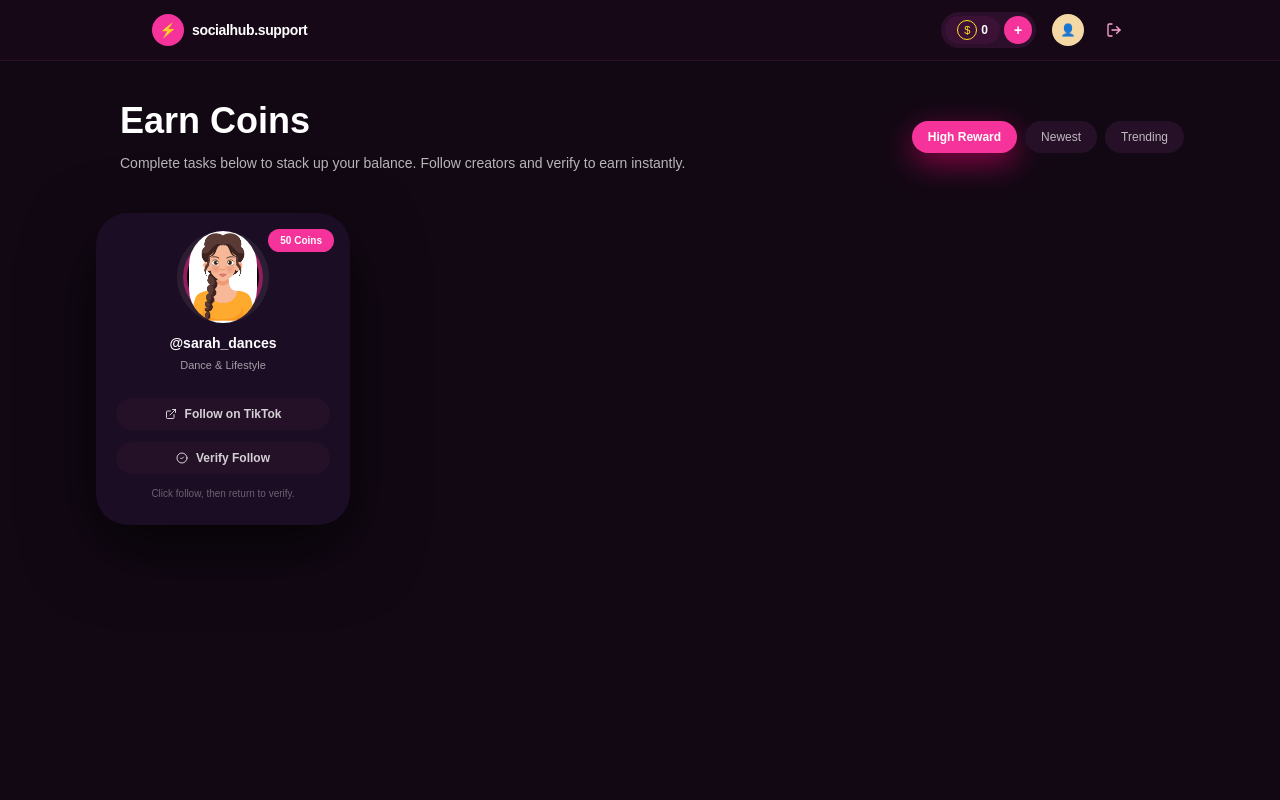
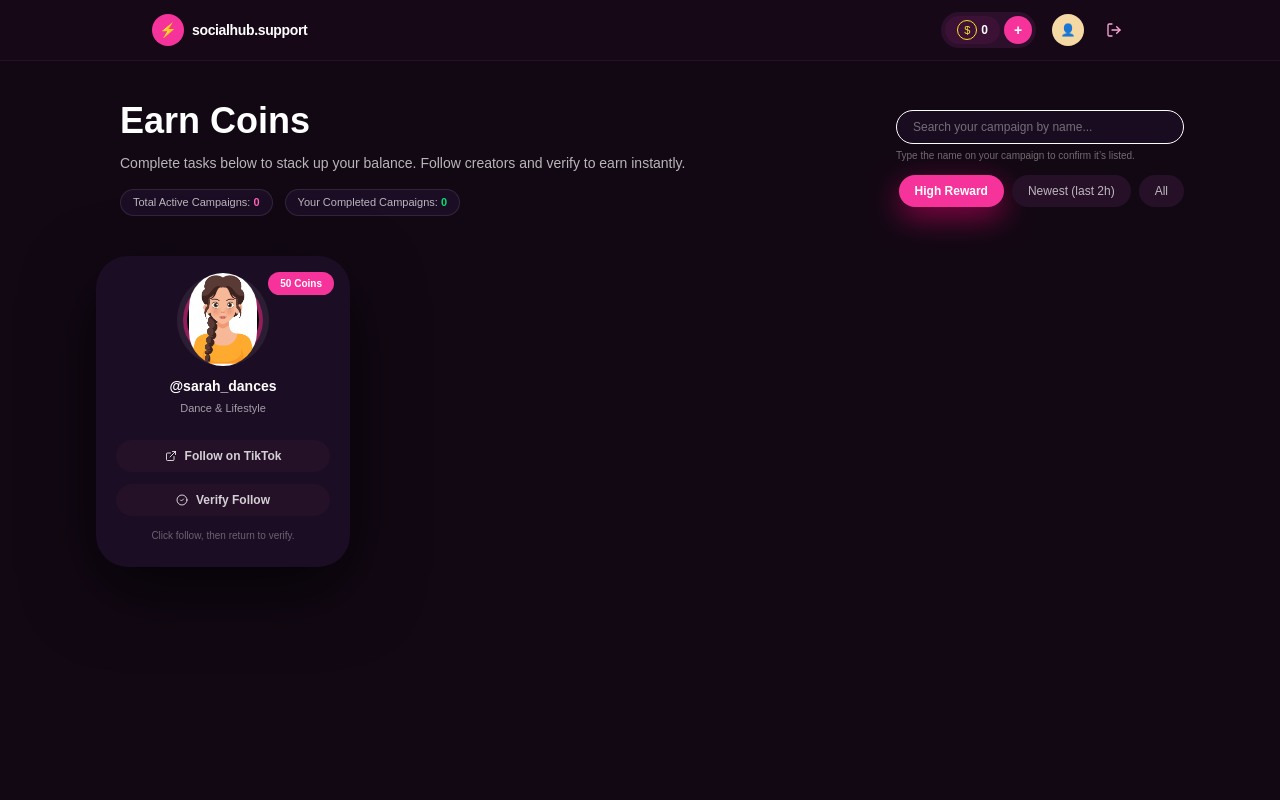
Before and after one commit to Wcoder547/socialhub.support, a Next.js app: page /earn-coins in a window 1280 px wide. Shown: the top 800 px of the page. Built offline with nearby package versions, Linux system fonts and the light colour scheme; no server answers.

Commit message:
feat(earn-coins): enhance task filtering and pagination features

```diff
--- a/src/app/earn-coins/page.tsx
+++ b/src/app/earn-coins/page.tsx
@@ -16,6 +16,8 @@ interface Task {
   status: string;
   userPhoto?: string | null;
   userName?: string | null;
+  createdByRole?: "admin" | "user";
+  createdAt?: string;
 }
 
 const fallbackProfiles = [
@@ -27,6 +29,8 @@ const fallbackProfiles = [
     avatar: "/avatars/sarah.jpg",
   },
 ];
+
+const PAGE_SIZE = 100;
 
 export default function EarnCoinsPage() {
   const router = useRouter();
@@ -40,9 +44,12 @@ export default function EarnCoinsPage() {
   const [verifying, setVerifying] = useState<Record<string, boolean>>({});
 
   const [errorMessage, setErrorMessage] = useState<string | null>(null);
+  const [search, setSearch] = useState("");
 
+  const [tab, setTab] = useState<"high" | "newest" | "all">("high");
+  const [page, setPage] = useState(1);
 
-
+  // load completed tasks from localStorage (per user & browser)
   useEffect(() => {
     if (typeof window === "undefined") return;
 
@@ -65,7 +72,7 @@ export default function EarnCoinsPage() {
     }
   }, []);
 
-
+  // persist completed -> localStorage
   useEffect(() => {
     if (typeof window === "undefined") return;
     localStorage.setItem("completedTasks", JSON.stringify(completed));
@@ -95,6 +102,56 @@ export default function EarnCoinsPage() {
 
   const hasTasks = tasks.length > 0;
 
+  // --- filtering & sorting pipeline ---
+
+  // 1) filter by tab
+  let tabFiltered = tasks;
+
+  if (tab === "high") {
+    // only admin campaigns
+    tabFiltered = tasks.filter((t) => t.createdByRole === "admin");
+  } else if (tab === "newest") {
+    // tasks from last 2 hours (admin + user)
+    const twoHoursAgo = Date.now() - 2 * 60 * 60 * 1000;
+    tabFiltered = tasks.filter((t) => {
+      if (!t.createdAt) return false;
+      const created = new Date(t.createdAt).getTime();
+      return created >= twoHoursAgo;
+    });
+  }
+  // tab === "all" => no role filter, user + admin both
+
+  // 2) search by userName
+  const searchFiltered = tabFiltered.filter((task) => {
+    if (!search.trim()) return true;
+    const name = task.userName || "";
+    return name.toLowerCase().includes(search.trim().toLowerCase());
+  });
+
+  // 3) sort newest‑first
+  const sortedTasks = [...searchFiltered].sort((a, b) => {
+    const da = a.createdAt ? new Date(a.createdAt).getTime() : 0;
+    const db = b.createdAt ? new Date(b.createdAt).getTime() : 0;
+    return db - da;
+  });
+
+  // 4) pagination
+  const totalPages = Math.max(1, Math.ceil(sortedTasks.length / PAGE_SIZE));
+  const currentPage = Math.min(page, totalPages);
+  const startIndex = (currentPage - 1) * PAGE_SIZE;
+  const paginatedTasks = sortedTasks.slice(
+    startIndex,
+    startIndex + PAGE_SIZE
+  );
+
+  // reset page when tab/search change
+  useEffect(() => {
+    setPage(1);
+  }, [tab, search]);
+
+  // totals (for header)
+  const totalActiveCampaigns = sortedTasks.length;
+  const totalCompletedByUser = Object.values(completed).filter(Boolean).length;
 
   const handleVerify = async (taskId: string) => {
     if (!canVerify[taskId] || verifying[taskId]) return;
@@ -108,7 +165,7 @@ export default function EarnCoinsPage() {
       });
 
       const text = await res.text();
-      let data= null;
+      let data = null;
       try {
         data = text ? JSON.parse(text) : null;
       } catch (e) {
@@ -129,7 +186,6 @@ export default function EarnCoinsPage() {
     }
   };
 
-
   const handleOpenProfile = async (task: Task) => {
     try {
       const res = await fetch("/api/tasks/open", { method: "POST" });
@@ -143,8 +199,6 @@ export default function EarnCoinsPage() {
         return;
       }
 
-
-      // allowed -> keep your old logic
       setHighlighted(task._id);
       setCanVerify((prev) => ({
         ...prev,
@@ -167,15 +221,13 @@ export default function EarnCoinsPage() {
   return (
     <>
       <main className="min-h-screen bg-[#120814] text-white">
-
-
         <DashboardNavbar />
 
         <div className="mx-auto max-w-6xl px-4 py-10 md:px-8">
           {errorMessage && (
             <div className="fixed inset-x-0 bottom-4 z-50 flex justify-center px-4">
               <div className="flex max-w-sm items-center gap-2 rounded-full bg-[#1b0d24] px-4 py-2 text-xs text-pink-50 shadow-[0_18px_45px_rgba(0,0,0,0.7)] border border-pink-500/40">
-      <span className="flex h-5 w-5 flex-shrink-0 items-center justify-center rounded-full bg-pink-500 text-[10px] font-bold">
+                <span className="flex h-5 w-5 shrink-0 items-center justify-center rounded-full bg-pink-500 text-[10px] font-bold">
                   !
                 </span>
                 <span className="flex-1">{errorMessage}</span>
@@ -189,7 +241,6 @@ export default function EarnCoinsPage() {
             </div>
           )}
 
-
           <header className="grid gap-4 md:grid-cols-[minmax(0,1.5fr)_auto] md:items-center">
             <div className="ml-0 md:ml-6">
               <h1 className="text-3xl font-semibold md:text-4xl">
@@ -199,32 +250,85 @@ export default function EarnCoinsPage() {
                 Complete tasks below to stack up your balance. Follow creators
                 and verify to earn instantly.
               </p>
+
+              {/* totals row */}
+              <div className="mt-4 flex flex-wrap items-center gap-3 text-[11px] text-white/70">
+                <div className="rounded-full bg-[#1b0d24] px-3 py-1 border border-white/10">
+                  Total Active Campaigns:{" "}
+                  <span className="font-semibold text-pink-400">
+                    {totalActiveCampaigns}
+                  </span>
+                </div>
+                <div className="rounded-full bg-[#1b0d24] px-3 py-1 border border-white/10">
+                  Your Completed Campaigns:{" "}
+                  <span className="font-semibold text-green-400">
+                    {totalCompletedByUser}
+                  </span>
+                </div>
+              </div>
             </div>
 
+            <div className="flex flex-col items-stretch gap-3 md:items-end">
+              {/* search bar */}
+              <div className="w-full md:w-72">
+                <input
+                  value={search}
+                  onChange={(e) => setSearch(e.target.value)}
+                  placeholder="Search your campaign by name..."
+                  className="w-full rounded-full border border_white/10 bg-[#1b0d24]/80 px-4 py-2 text-xs text-white placeholder:text-white/40 outline-none ring-0 focus:border-pink-500 focus:bg-[#1b0d24]"
+                />
+                <p className="mt-1 text-[10px] text-white/40">
+                  Type the name on your campaign to confirm it’s listed.
+                </p>
+              </div>
+
+              {/* tabs */}
               <div className="flex flex-wrap items-center justify-start gap-2 text-xs md:justify-end">
-              <button className="rounded-full bg-pink-500 px-4 py-2 font-semibold text-white shadow-[0_10px_30px_rgba(255,0,122,0.5)]">
+                <button
+                  onClick={() => setTab("high")}
+                  className={`rounded-full px-4 py-2 font-semibold shadow-[0_10px_30px_rgba(255,0,122,0.5)] ${
+                    tab === "high"
+                      ? "bg-pink-500 text-white"
+                      : "bg-[#261027] text-white/70 hover:bg-[#311336]"
+                  }`}
+                >
                   High Reward
                 </button>
-              <button className="rounded-full bg-[#261027] px-4 py-2 text-white/70 hover:bg-[#311336]">
-                Newest
+                <button
+                  onClick={() => setTab("newest")}
+                  className={`rounded-full px-4 py-2 ${
+                    tab === "newest"
+                      ? "bg-pink-500 text-white"
+                      : "bg-[#261027] text-white/70 hover:bg-[#311336]"
+                  }`}
+                >
+                  Newest (last 2h)
                 </button>
-              <button className="rounded-full bg-[#261027] px-4 py-2 text-white/70 hover:bg-[#311336]">
-                Trending
+                <button
+                  onClick={() => setTab("all")}
+                  className={`rounded-full px-4 py-2 ${
+                    tab === "all"
+                      ? "bg-pink-500 text-white"
+                      : "bg-[#261027] text-white/70 hover:bg-[#311336]"
+                  }`}
+                >
+                  All
                 </button>
+              </div>
             </div>
           </header>
 
           <section className="mt-10 grid gap-6 md:grid-cols-4 lg:grid-cols-4">
             {/* Loading */}
             {loading && (
-              <div className="col-span-4 text-center text-sm text-white/60">
+              <div className="col-span-4 text-center text-sm text_white/60">
                 Loading tasks...
               </div>
             )}
 
-            {/* Real tasks */}
+            {/* Real tasks (filtered + paginated) */}
             {hasTasks &&
-              tasks.map((task) => {
+              paginatedTasks.map((task) => {
                 const isHighlighted = highlighted === task._id;
                 const canV = !!canVerify[task._id];
                 const isVerifying = !!verifying[task._id];
@@ -272,6 +376,11 @@ export default function EarnCoinsPage() {
                       <div className="mt-1 text-[11px] text-white/60">
                         Target: {task.followers} followers
                       </div>
+                      {task.userName && (
+                        <div className="mt-1 text-[11px] text-white/50">
+                          By: {task.userName}
+                        </div>
+                      )}
                     </div>
 
                     {/* actions */}
@@ -425,6 +534,37 @@ export default function EarnCoinsPage() {
                 );
               })}
           </section>
+
+          {/* pagination controls */}
+          {sortedTasks.length > PAGE_SIZE && (
+            <div className="mt-8 flex items-center justify-center gap-4 text-xs text-white/70">
+              <button
+                disabled={currentPage <= 1}
+                onClick={() => setPage((p) => Math.max(1, p - 1))}
+                className={`rounded-full px-4 py-2 ${
+                  currentPage <= 1
+                    ? "bg-[#1b0d24] text-white/30 cursor-not-allowed"
+                    : "bg-[#241027] hover:bg-[#2d1231]"
+                }`}
+              >
+                Previous
+              </button>
+              <span>
+                Page {currentPage} of {totalPages}
+              </span>
+              <button
+                disabled={currentPage >= totalPages}
+                onClick={() => setPage((p) => Math.min(totalPages, p + 1))}
+                className={`rounded-full px-4 py-2 ${
+                  currentPage >= totalPages
+                    ? "bg-[#1b0d24] text-white/30 cursor-not-allowed"
+                    : "bg-[#241027] hover:bg-[#2d1231]"
+                }`}
+              >
+                Next
+              </button>
+            </div>
+          )}
         </div>
       </main>
       <Footer />
```
Lines whose indentation alone changed are shown as unchanged.
